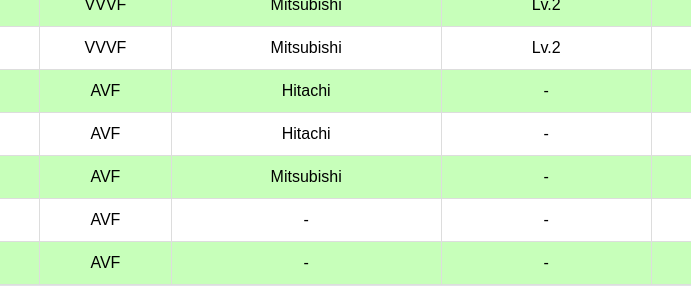
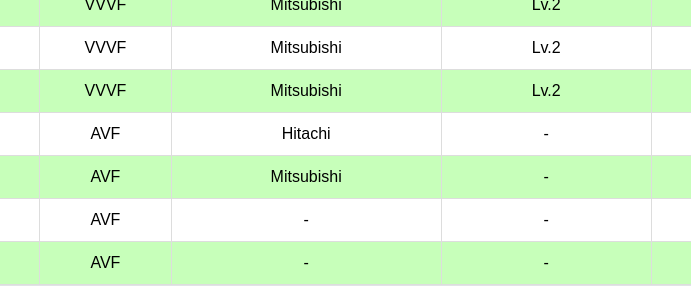
Before and after one commit to SadulurSepoorID/Sadulursepoorid, a plain HTML site: page tm6000.html in a window 1280 px wide. Shown: the part 2167-2453 px from the top of the page, 274-965 px from the left. Drawn offline with Linux system fonts and the light colour scheme.

Commit message:
Add files via upload

```diff
--- a/tm6000.html
+++ b/tm6000.html
@@ -151,7 +151,7 @@
         <tr><td>6031</td><td>Bukit Duri</td><td>VVVF</td><td>Hitachi</td><td>Lv.2</td><td>Chiyoda Line</td><td>TM</td></tr>
         <tr><td>6131</td><td>Bukit Duri</td><td>VVVF</td><td>Mitsubishi</td><td>Lv.2</td><td>Chiyoda Line</td><td>TM</td></tr>
         <tr><td>6032</td><td>Manggarai</td><td>VVVF</td><td>Mitsubishi</td><td>Lv.2</td><td>Chiyoda Line</td><td>TM</td></tr>
-        <tr><td>6132</td><td>Manggarai</td><td>AVF</td><td>Hitachi</td><td>-</td><td>Chiyoda Line</td><td>TM</td></tr>
+        <tr><td>6132</td><td>Manggarai</td><td>VVVF</td><td>Mitsubishi</td><td>Lv.2</td><td>Chiyoda Line</td><td>TM</td></tr>
         <tr><td>6033</td><td>Depok</td><td>AVF</td><td>Hitachi</td><td>-</td><td>Chiyoda Line</td><td>TM</td></tr>
         <tr><td>6133</td><td>Depok</td><td>AVF</td><td>Mitsubishi</td><td>-</td><td>Chiyoda Line</td><td>TM</td></tr>
         <tr><td>6034</td><td>Depok</td><td>AVF</td><td>-</td><td>-</td><td>Chiyoda Line</td><td>TM</td></tr>
```
Also changed, not shown: members.html (+1 -1 lines).
